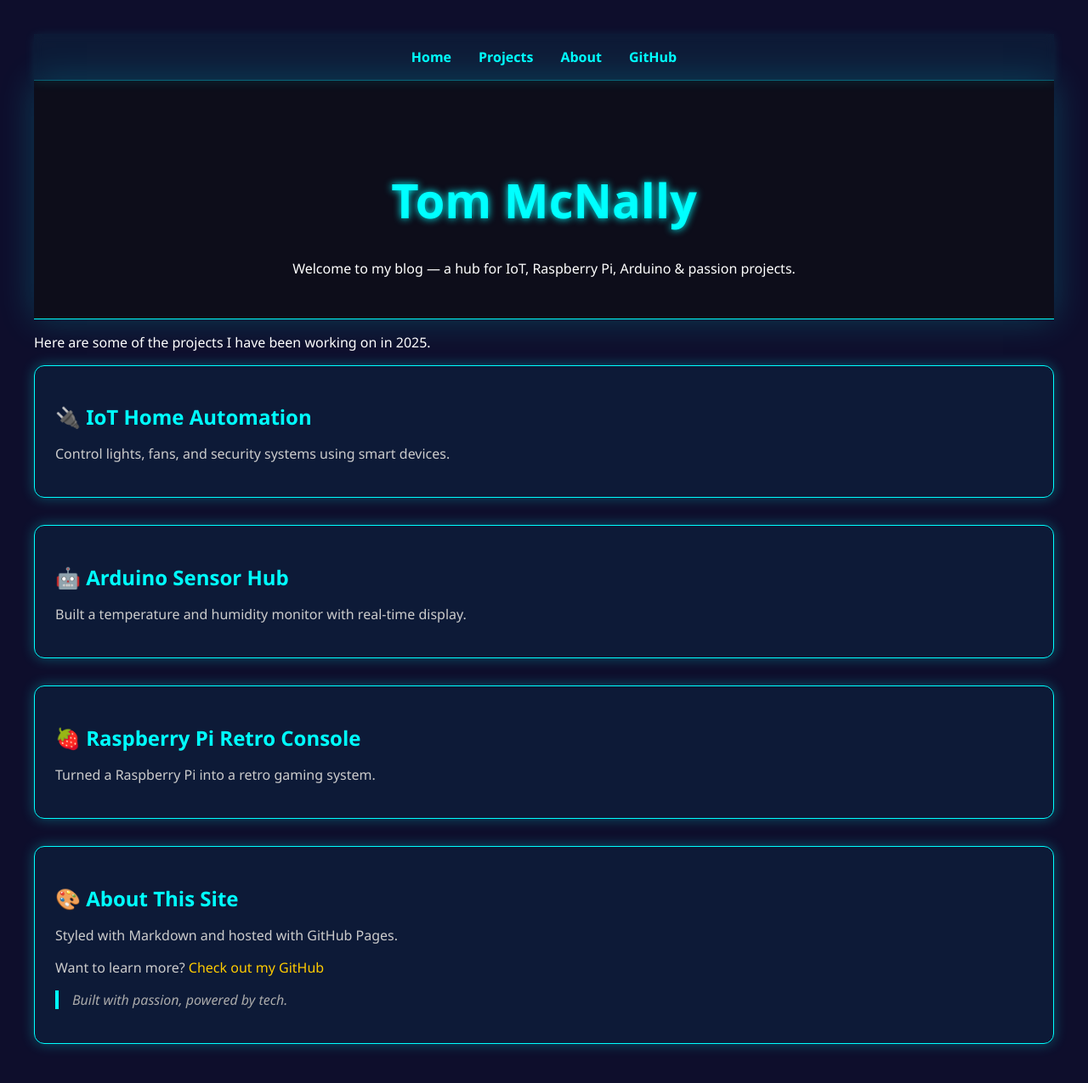
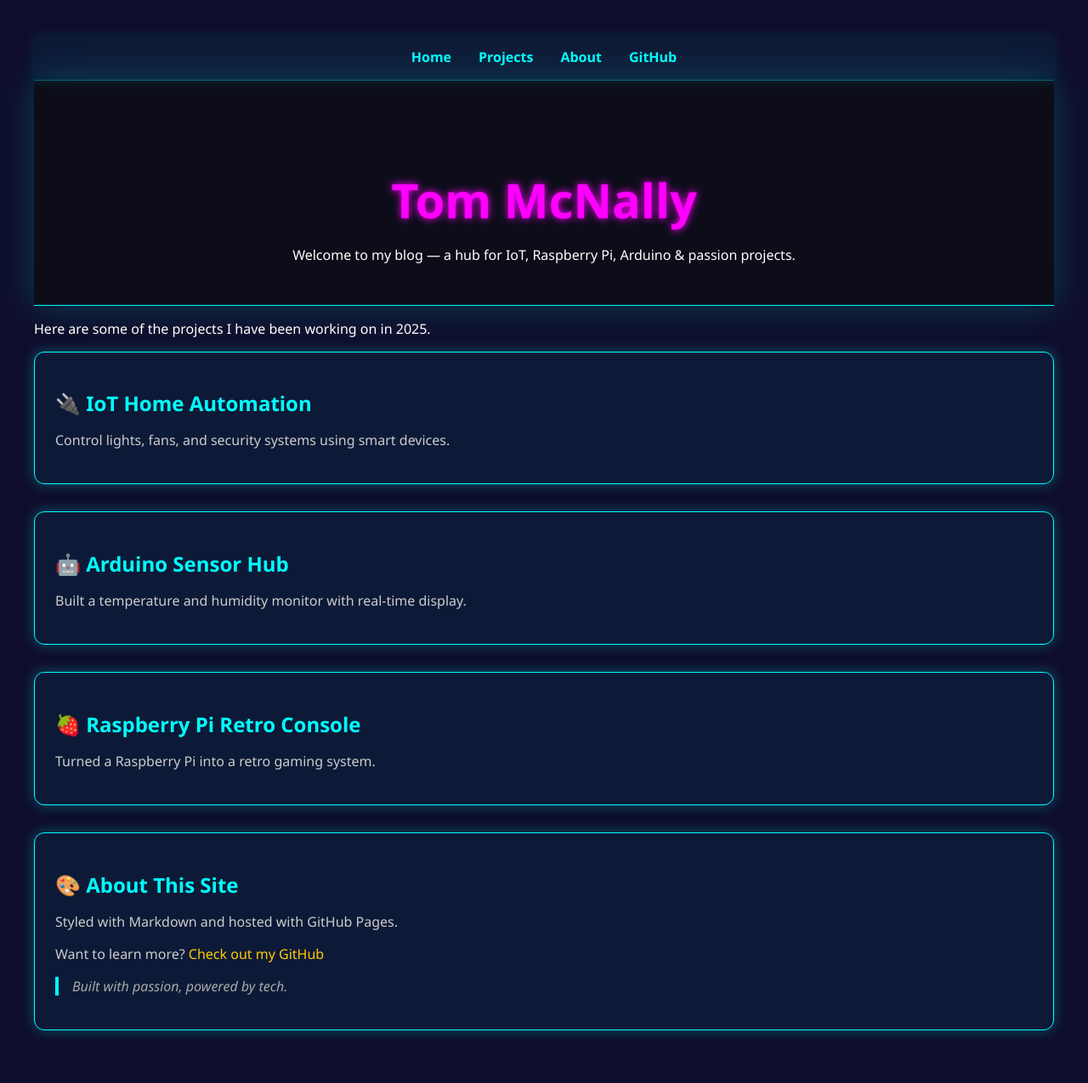
Before and after one commit to mcnallytj/skills-github-pages, a Jekyll site: the page built from index.html, in a window 1280 px wide and 1301 px high. Shown: the top 1275 px of the window at 85% size. Built offline with Jekyll 4.4.1, drawn with Linux system fonts in a browser that asks for light colours.

Commit message:
Update style.css

```diff
--- a/assets/css/style.css
+++ b/assets/css/style.css
@@ -1,3 +1,4 @@
+/* === BASE STYLES === */
 /* === BASE STYLES === */
 body {
   background-color: #0e0e2c;
@@ -46,31 +47,37 @@
 
 .hero-title {
   font-size: 3.5rem;
-  color: #00ffff;
-  text-shadow: 0 0 10px #00ffff;
+  color: #ff00ff;
+  text-shadow: 0 0 10px #ff00ff;
   font-weight: 900;
   margin-bottom: 1rem;
 }
 
 .hero-sub {
-  display: inline-block;
-  font-size: 1.5rem;
+  font-size: 1.6rem;
   font-weight: bold;
   color: #aef;
+  white-space: nowrap;
+  overflow: hidden;
+  width: 100%;
+  box-sizing: border-box;
+  position: relative;
+  height: 2.5rem;
+}
+
+.hero-sub span {
+  display: inline-block;
   padding-left: 100%;
   animation: marquee 20s linear infinite;
 }
 
-.marquee-container {
-  overflow: hidden;
-  white-space: nowrap;
-  width: 100%;
-  box-sizing: border-box;
-}
-
 @keyframes marquee {
-  0%   { transform: translateX(0%); }
-  100% { transform: translateX(-100%); }
+  0% {
+    transform: translateX(0);
+  }
+  100% {
+    transform: translateX(-100%);
+  }
 }
 
 /* === NAVIGATION BAR === */
@@ -125,3 +132,13 @@
 .project-card p {
   color: #ccc;
 }
+
+/* === FOOTER (optional) === */
+footer {
+  text-align: center;
+  padding: 2rem;
+  font-size: 0.9rem;
+  color: #888;
+  border-top: 1px solid #222;
+  margin-top: 3rem;
+}
```
